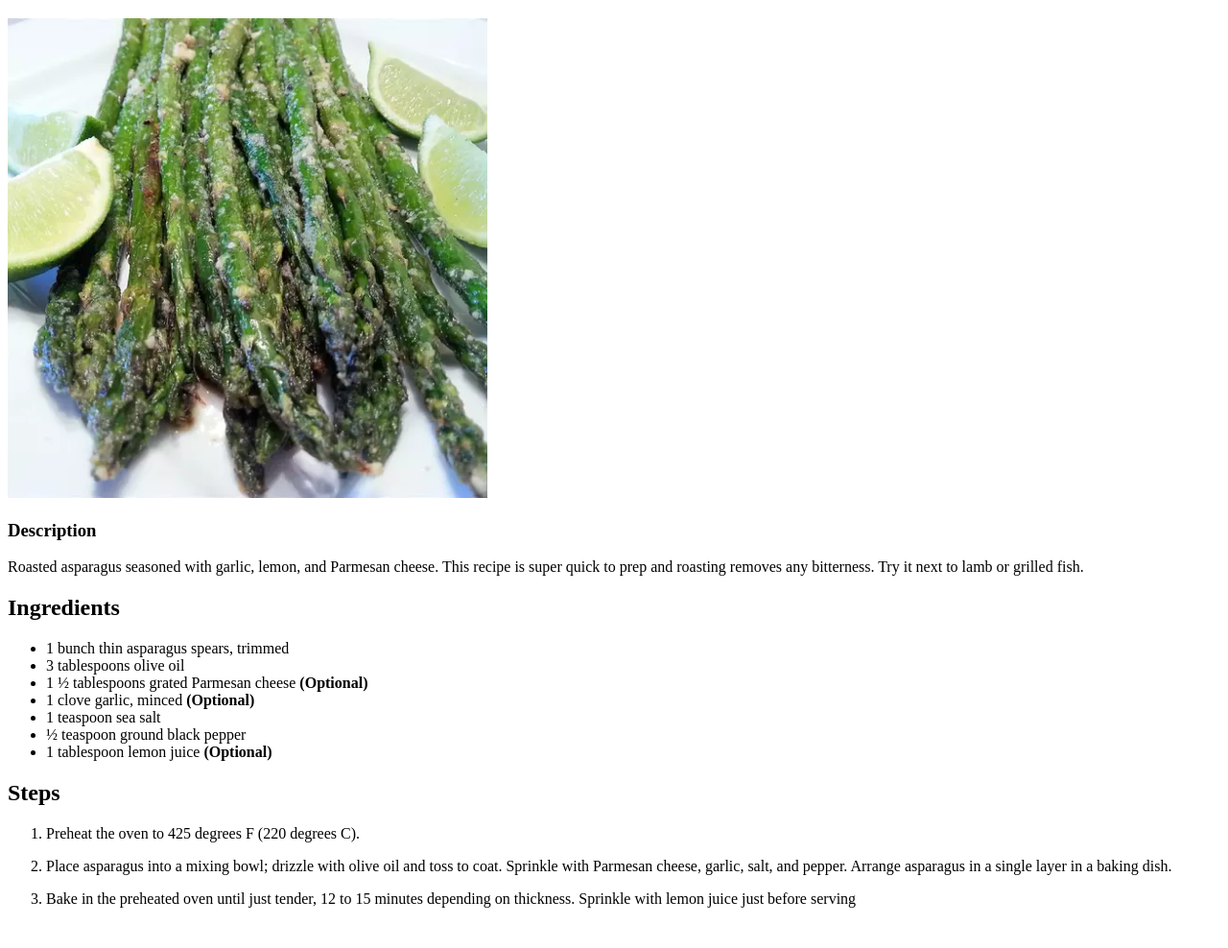
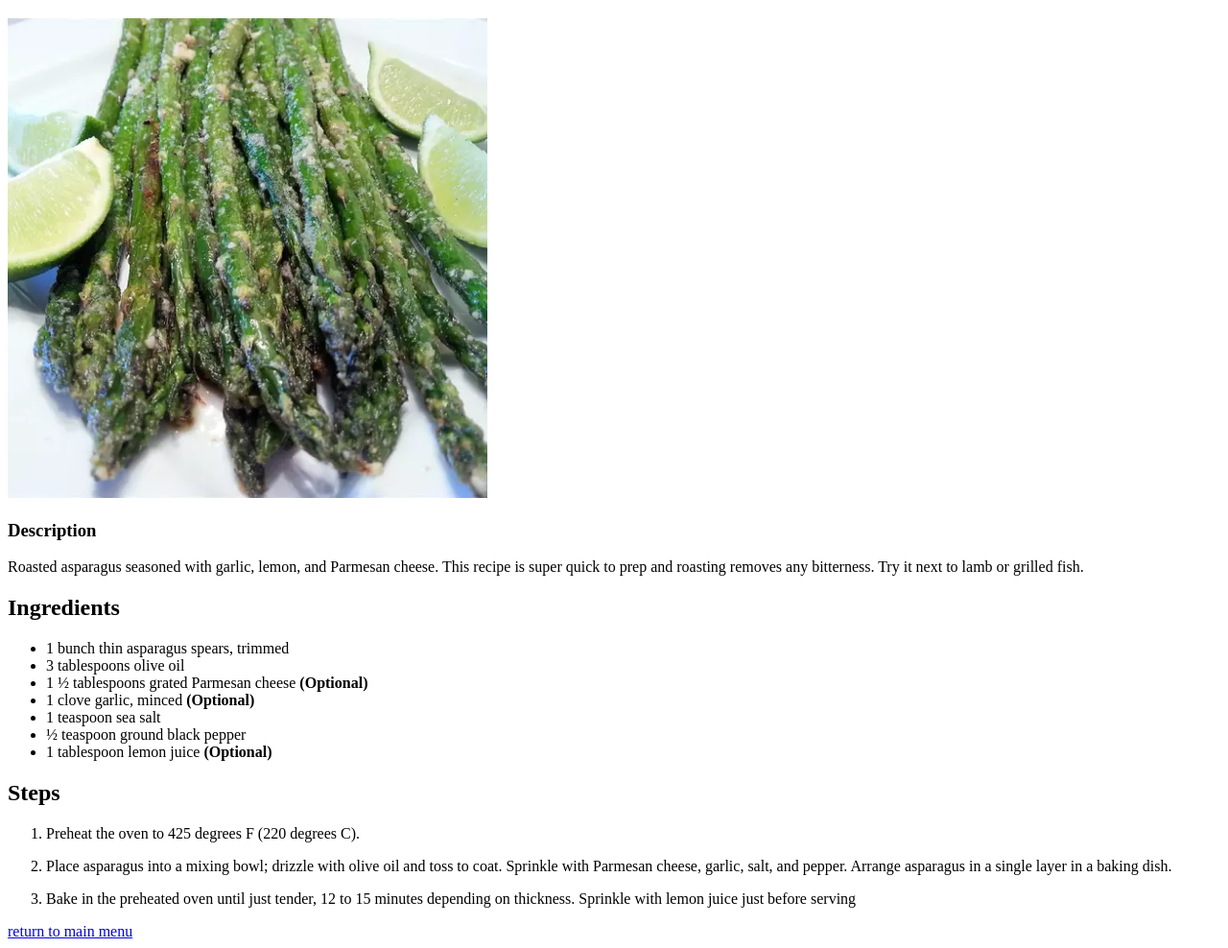
Before and after one commit to Backonthefarm/odin-recipes, a plain HTML site: page recipes/Asparagus.html in a window 1280 px wide. Shown: the part 61-1049 px from the top of the page at 96% size. Before the commit the page ends 1023 px from the top, so only its background shows below. Drawn offline with Linux system fonts and the light colour scheme.

Commit message:
add return to main menu Jalapenopooper.html and Asparagus.html

```diff
--- a/recipes/Asparagus.html
+++ b/recipes/Asparagus.html
@@ -38,6 +38,7 @@
         <p><li>Bake in the preheated oven until just tender, 12 to 15 minutes depending on thickness. Sprinkle with lemon juice just before serving</li></p>
     </ol>
 
+    <a href="../index.html">return to main menu</a>
 
 </body>
 </html>
```
Also changed, not shown: recipes/Jalapeñopoppers.html (+1 -0 lines).
